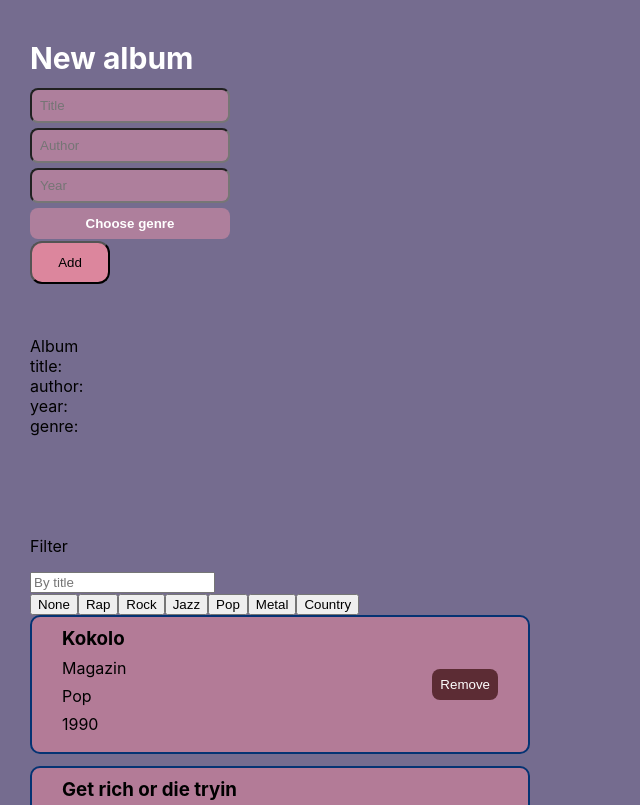
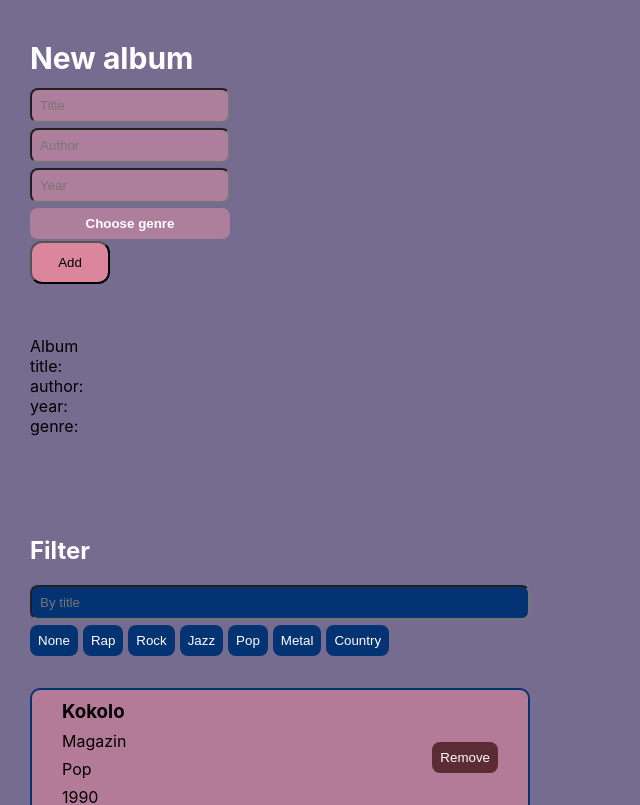
Before and after one commit to tsiklic1/Internship-15-MusicManager, a React (Create React App) app in the folder music-manager/: page / in a window 1280 px wide. Shown: the top 805 px of the page, without its empty margins (0-640 px from the left). Built offline with nearby package versions, Linux system fonts and the light colour scheme.

Commit message:
styling filter section

```diff
--- a/music-manager/src/components/FilterSection.jsx
+++ b/music-manager/src/components/FilterSection.jsx
@@ -2,13 +2,13 @@ import { genres } from "../lists"
 
 const FilterSection = ({changeTitleFilter, changeGenreFilter}) => {
   return (
-    <div>
-      <p>Filter</p>
+    <div className="filter-wrapper">
+      <h2 className="filter-wrapper__title">Filter</h2>
       <input className="filter-input" onChange={e => changeTitleFilter(e.target.value.toLowerCase())}  placeholder="By title"/>
       <div>
-        <button key="none" value={""} onClick={e => changeGenreFilter(e.target.value)}>None</button>
+        <button className="genre-filter-button" key="none" value={""} onClick={e => changeGenreFilter(e.target.value)}>None</button>
         {genres.map(genre =>
-           <button value = {genre} onClick={e => changeGenreFilter(e.target.value)} key = {genre}>{genre}</button>)}
+           <button className="genre-filter-button" value = {genre} onClick={e => changeGenreFilter(e.target.value)} key = {genre}>{genre}</button>)}
       </div>
     </div>
   )
--- a/music-manager/src/index.css
+++ b/music-manager/src/index.css
@@ -114,6 +114,30 @@ body {
   border: none;
 }
 
+.filter-wrapper {
+  margin-bottom: 30px;
+}
+
+.filter-wrapper__title {
+  color: white;
+}
+
 .filter-input {
   display: block;
+  margin-bottom: 5px;
+  width: 100%;
+  padding: 8px;
+  border-radius: 8px;
+  color: white;
+  background-color: var(--blue);
 }
+
+.genre-filter-button {
+  background-color: var(--blue);
+  border: none;
+  margin-right: 5px;
+  border-radius: 8px;
+  padding: 8px;
+  margin-bottom: 2px;
+  color: white;
+}
```
